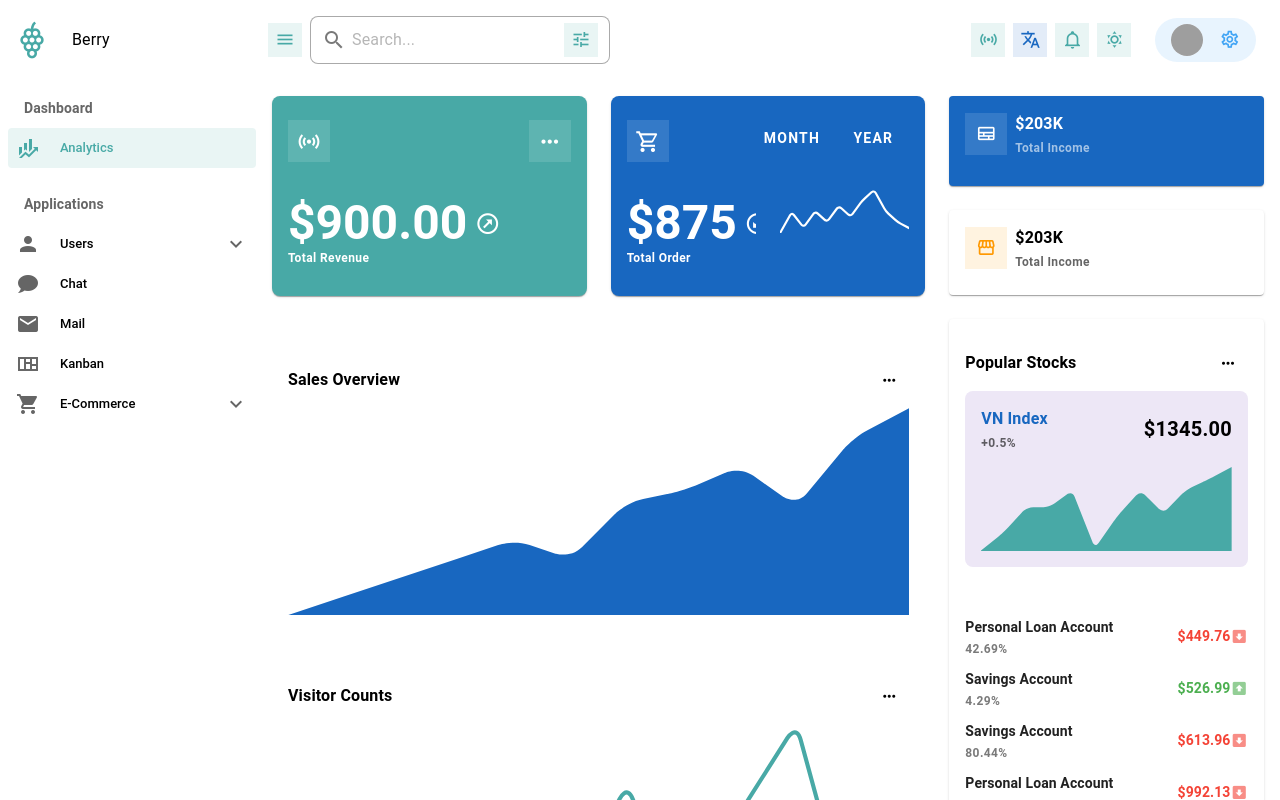
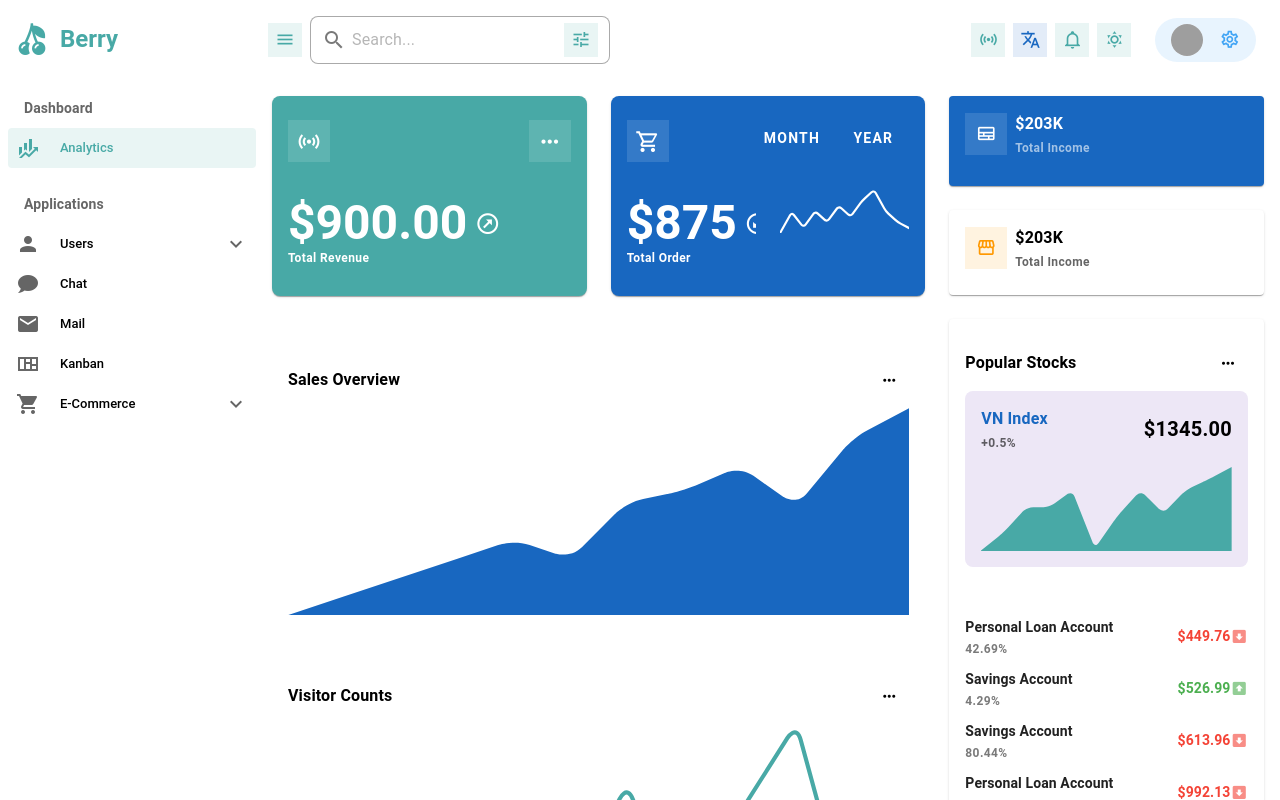
Before and after one commit to cuongdinhngo/berry-dashboard, a Nuxt app: page / in a window 1280 px wide. Shown: the top 800 px of the page. Built offline with nearby package versions, Linux system fonts and the light colour scheme; grey boxes are pictures that could not be loaded.

Commit message:
chore: Icon

```diff
--- a/components/section/NavDrawer.vue
+++ b/components/section/NavDrawer.vue
@@ -9,7 +9,6 @@
   >
     <!-- Logo -->
     <v-list-item
-      title="Berry"
       density="compact"
       height="80"
       class="px-1"
@@ -19,9 +18,10 @@
         <v-icon
           size="40"
           color="secondary"
-          class="rounded-circle"
+          class="rounded-circle mr-2"
           style="opacity: 1 !important;"
-        >mdi-fruit-grapes-outline</v-icon>
+        >mdi-fruit-cherries</v-icon>
+        <span class="text-h5 font-weight-bold text-secondary">Berry</span>
       </template>
     </v-list-item>
 
```
